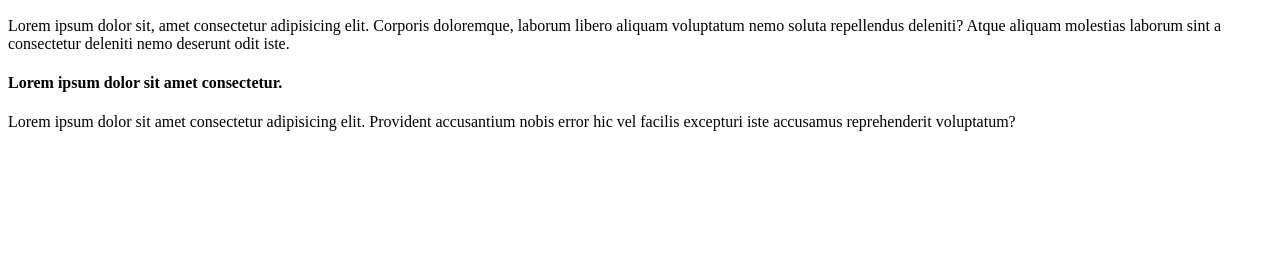
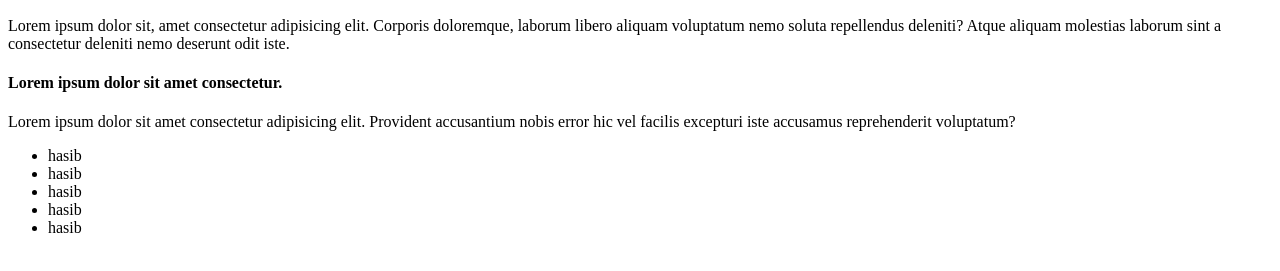
Before and after one commit to hasiburrahman00/git-practice, a plain HTML site: page index.html in a window 1280 px wide. Shown: the part 97-368 px from the top of the page. Drawn offline with Linux system fonts and the light colour scheme.

Commit message:
another list item added

```diff
--- a/index.html
+++ b/index.html
@@ -20,6 +20,13 @@
         <section>
             <h4>Lorem ipsum dolor sit amet consectetur.</h4>
             <p>Lorem ipsum dolor sit amet consectetur adipisicing elit. Provident accusantium nobis error hic vel facilis excepturi iste accusamus reprehenderit voluptatum?</p>
+            <ul>
+                <li>hasib</li>
+                <li>hasib</li>
+                <li>hasib</li>
+                <li>hasib</li>
+                <li>hasib</li>
+            </ul>
         </section>
 
 
```
